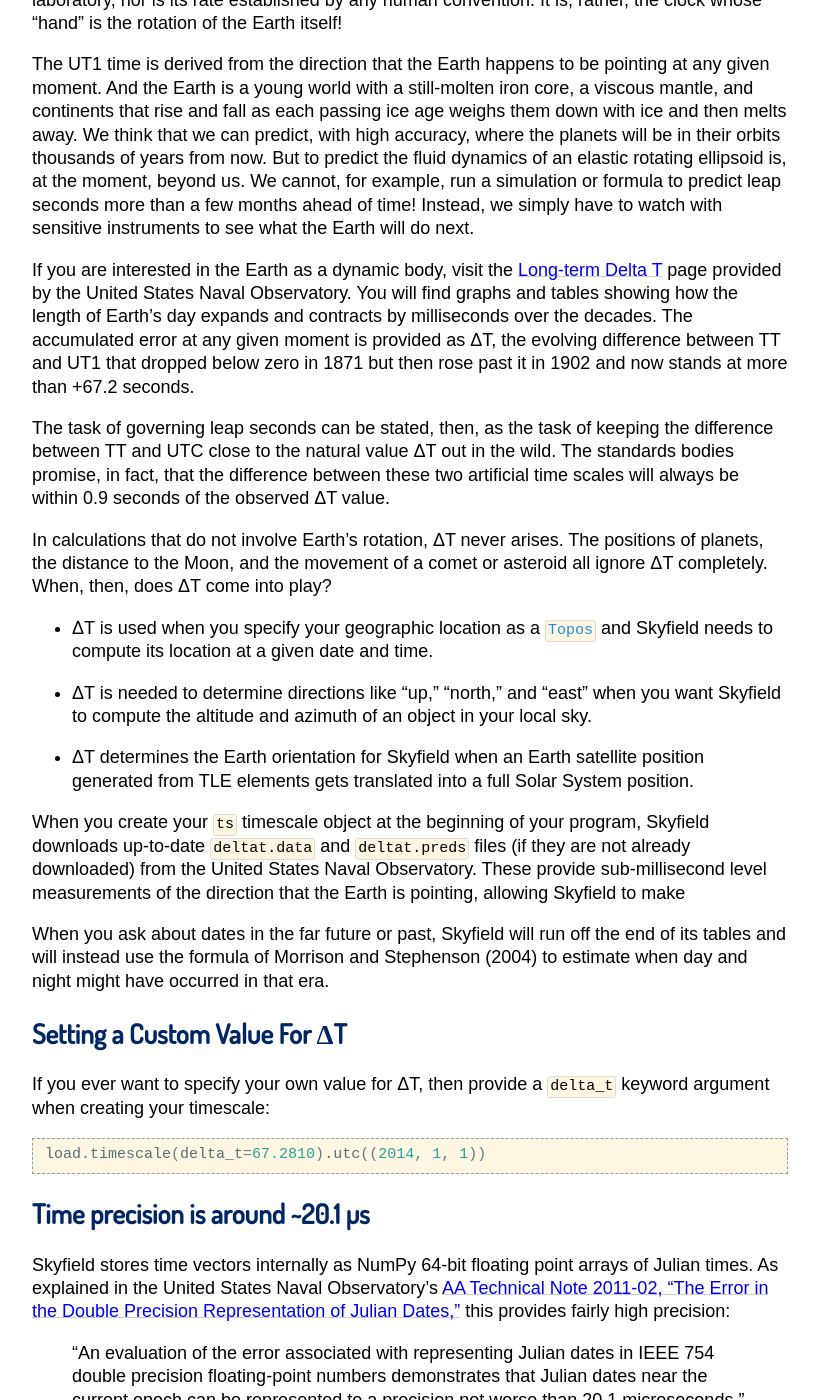
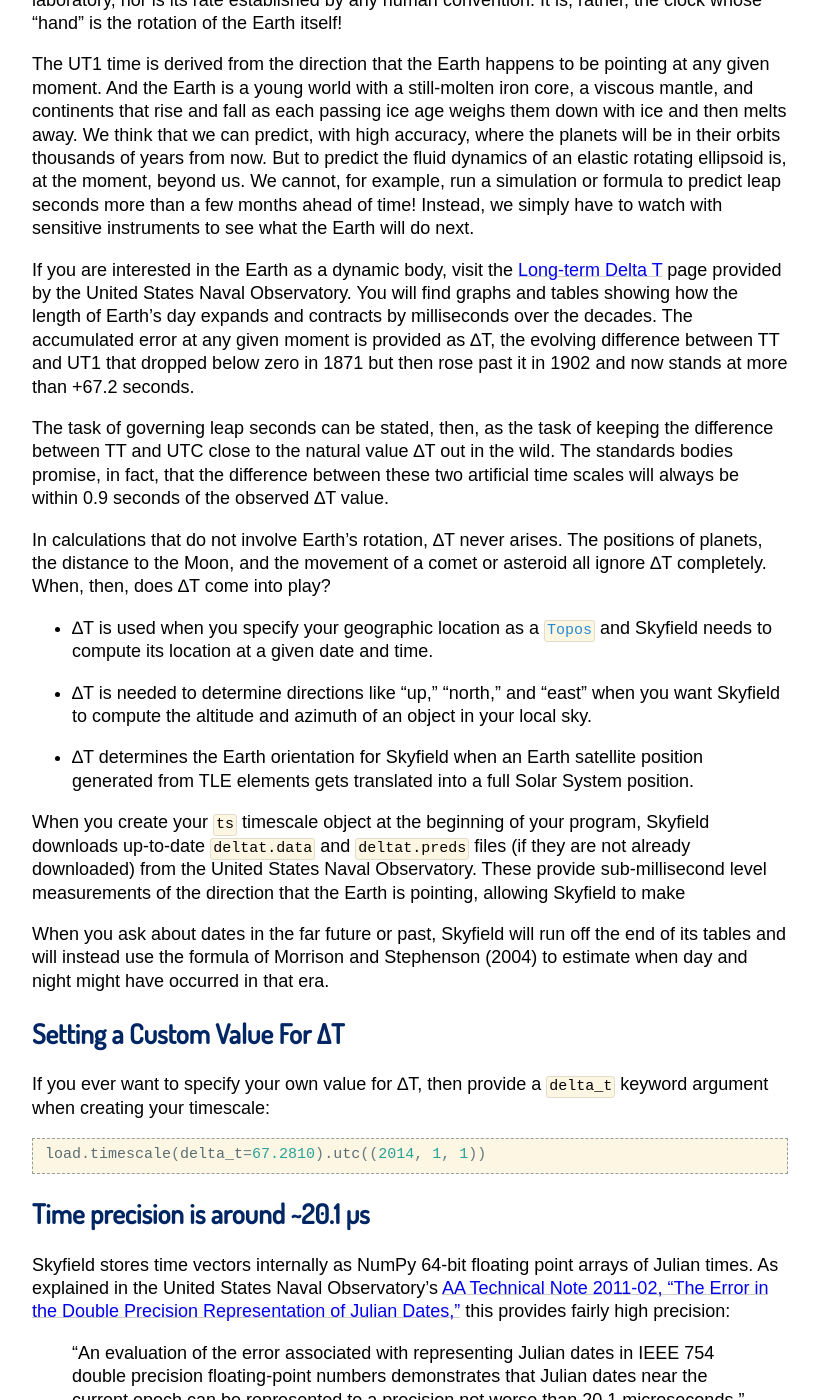
Before and after one commit to skyfielders/python-skyfield, a Sphinx documentation site: the page built from skyfield/documentation/time.rst, in a window 1280 px wide and 1400 px high, scrolled down 9537 px. Shown: the whole window, without its empty margins (230-1049 px from the left). Built offline with Sphinx 7.4.7, drawn with Linux system fonts in a browser that asks for light colours; some web fonts are replaced; pages that are not in the unit, such as notebooks, are missing from menus.

Commit message:
Stop using the Greek letter Δ when I really mean ∆

```diff
--- a/CHANGELOG.rst
+++ b/CHANGELOG.rst
@@ -201,7 +201,7 @@ Future
 1.10 — 2019 February 2
 ----------------------
 
-* Fix: teach Skyfield the new format of the Naval Observatory ΔT data
+* Fix: teach Skyfield the new format of the Naval Observatory ∆T data
   file ``deltat.preds``, whose change in format caused Skyfield to start
   throwing an exception for new users.
   `#236 <https://github.com/skyfielders/python-skyfield/issues/236>`_
@@ -436,7 +436,7 @@ Future
 * Introduced the ``Timescale`` object with methods ``utc()``, ``tai()``,
   ``tt()``, and ``tdb()`` for building time objects, along with a
   ``load.timescale()`` method for building a new ``Timescale``.  The
-  load method downloads ΔT and leap second data from official data
+  load method downloads ∆T and leap second data from official data
   sources and makes sure the files are kept up to date.  This replaces
   all former techniques for building and specifying dates and times.
 
--- a/skyfield/documentation/files.rst
+++ b/skyfield/documentation/files.rst
@@ -8,8 +8,8 @@
 Your Skyfield programs will typically download two kinds of data file.
 
 First, Skyfield will need up-to-date tables about time —
-files providing recently measured values for ΔT,
-future predictions of ΔT, and a table of recent leap seconds.
+files providing recently measured values for ∆T,
+future predictions of ∆T, and a table of recent leap seconds.
 See :doc:`time` for an introduction to these concepts.
 
 Second, Skyfield will need data
@@ -77,7 +77,7 @@ Using built-in timescale files
 ==============================
 
 Some computers have difficulty downloading
-the official time scale files for ΔT and leap seconds,
+the official time scale files for ∆T and leap seconds,
 so Skyfield carries an extra copy of each file.
 You can use these built-in time scale files with:
 
--- a/skyfield/documentation/positions.rst
+++ b/skyfield/documentation/positions.rst
@@ -20,7 +20,7 @@ together with all of the attributes and methods that they support:
     Creating 3 kinds of position
 
     obj1.at(time)        →  Barycentric position (BCRS)
-        .observe(obj2)   →  Astrometric position (ΔBCRS)
+        .observe(obj2)   →  Astrometric position (∆BCRS)
         .apparent()      →  Apparent position (GCRS)
 
     Position attributes and methods
--- a/skyfield/documentation/time.rst
+++ b/skyfield/documentation/time.rst
@@ -610,7 +610,7 @@ which is continuous with the *T*\ :sub:`eph` time scale
 traditionally used for Solar System and spacecraft simulations
 at the Jet Propulsion Laboratory.
 
-UT1 and ΔT
+UT1 and ∆T
 ==========
 
 Finally, UT1 is the least uniform time scale of all
@@ -643,36 +643,36 @@ You will find graphs and tables
 showing how the length of Earth’s day
 expands and contracts by milliseconds over the decades.
 The accumulated error at any given moment
-is provided as ΔT,
+is provided as ∆T,
 the evolving difference between TT and UT1
 that dropped below zero in 1871 but then rose past it in 1902
 and now stands at more than +67.2 seconds.
 
 The task of governing leap seconds can be stated, then,
 as the task of keeping the difference between TT and UTC
-close to the natural value ΔT out in the wild.
+close to the natural value ∆T out in the wild.
 The standards bodies promise, in fact,
 that the difference between these two artificial time scales
-will always be within 0.9 seconds of the observed ΔT value.
+will always be within 0.9 seconds of the observed ∆T value.
 
 In calculations that do not involve Earth’s rotation,
-ΔT never arises.
+∆T never arises.
 The positions of planets,
 the distance to the Moon,
 and the movement of a comet or asteroid
-all ignore ΔT completely.
-When, then, does ΔT come into play?
+all ignore ∆T completely.
+When, then, does ∆T come into play?
 
-* ΔT is used when you specify your geographic location
+* ∆T is used when you specify your geographic location
   as a :class:`~skyfield.toposlib.Topos`
   and Skyfield needs to compute its location at a given date and time.
 
-* ΔT is needed to determine directions
+* ∆T is needed to determine directions
   like “up,” “north,” and “east” when you want Skyfield
   to compute the altitude and azimuth of an object
   in your local sky.
 
-* ΔT determines the Earth orientation for Skyfield
+* ∆T determines the Earth orientation for Skyfield
   when an Earth satellite position generated from TLE elements
   gets translated into a full Solar System position.
 
@@ -690,10 +690,10 @@ Skyfield will run off the end of its tables
 and will instead use the formula of Morrison and Stephenson (2004)
 to estimate when day and night might have occurred in that era.
 
-Setting a Custom Value For ΔT
+Setting a Custom Value For ∆T
 =============================
 
-If you ever want to specify your own value for ΔT,
+If you ever want to specify your own value for ∆T,
 then provide a ``delta_t`` keyword argument
 when creating your timescale:
 
```
Also changed, not shown: skyfield/documentation/bibliography.rst (+7 -7 lines).
